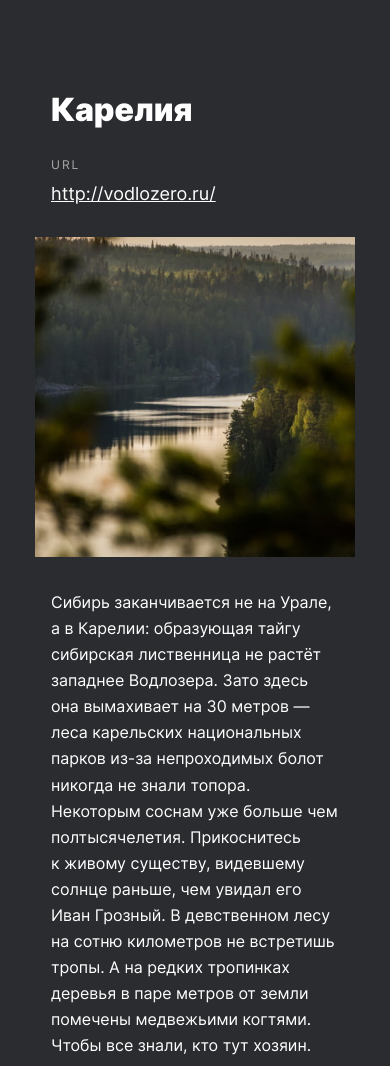
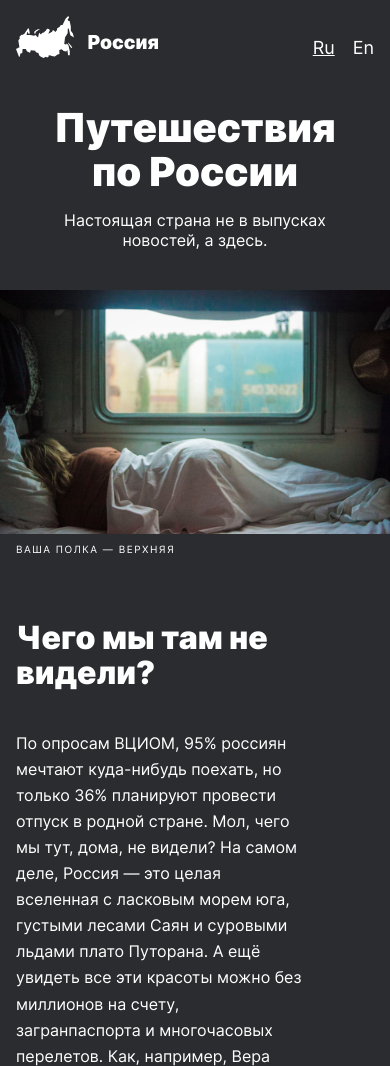
Before and after one commit to elli-nidis/russian-travel, a plain HTML site: page index.html in a window 390 px wide. Shown: the top 1066 px of the page. Drawn offline with Linux system fonts and the light colour scheme; files whose address does not match are found by name.

Commit message:
checked header, lead

```diff
--- a/blocks/header/__lang-link/header__lang-link.css
+++ b/blocks/header/__lang-link/header__lang-link.css
@@ -1,14 +1,14 @@
 .header__lang-link {
-  line-height: 28px;
+  line-height: 1.17px;
   font-size: 24px;
   font-weight: 400;
-  color: #FFFFFF;
+  color: #fff;
   text-decoration: none;
 }
 
-@media screen and (max-width: 767px) {
+@media screen and (max-width: 544px) {
   .header__lang-link {
-    line-height: 20px;
+    line-height: 1.115;
     font-size: 18px;
 	}
 }
--- a/blocks/header/__links/header__links.css
+++ b/blocks/header/__links/header__links.css
@@ -1,8 +1,7 @@
 .header__links {
   display: flex;
-  align-items: end;
   column-gap: 18px;
+  list-style-type: none;
   margin: 0;
   padding: 0;
-  list-style-type: none;
 }
--- a/blocks/header/__logo/header__logo.css
+++ b/blocks/header/__logo/header__logo.css
@@ -3,7 +3,7 @@
   height: 52px;
 }
 
-@media screen and (max-width: 767px) {
+@media screen and (max-width: 544px) {
   .header__logo {
     width: 142px;
     height: 42px;
--- a/blocks/header/header.css
+++ b/blocks/header/header.css
@@ -4,18 +4,22 @@
   box-sizing: border-box;
   display: flex;
   justify-content: space-between;
+  align-items: flex-end;
+  background-color: #2A2C2F;
   padding: 0 48px;
-  background-color: #2A2C2F;
 }
 
-@media screen and (max-width: 1023px) {
+@media screen and (max-width: 896px) {
 	.header {
-		padding: 0 24px;
+    padding-left: 24px;
+    padding-right: 24px;
 	}
 }
 
-@media screen and (max-width: 767px) {
+@media screen and (max-width: 544px) {
 	.header {
-		padding: 0 16px;
+    min-height: 42px;
+    padding-left: 16px;
+    padding-right: 16px;
 	}
 }
--- a/blocks/lead/__caption/lead__caption.css
+++ b/blocks/lead/__caption/lead__caption.css
@@ -4,7 +4,19 @@
   font-size: 10px;
   font-weight: 400;
   text-transform: uppercase;
-  letter-spacing: 1.35px;
-  color: #FFFFFF;
+  letter-spacing: 1.5px;
+  color: #fff;
   margin: 8px 0 0;
 }
+
+@media screen and (max-width: 930px) {
+  .lead__caption {
+    padding-left: 24px;
+	}
+}
+
+@media screen and (max-width: 544px) {
+  .lead__caption {
+    padding-left: 16px;
+	}
+}
--- a/blocks/lead/__image/lead__image.css
+++ b/blocks/lead/__image/lead__image.css
@@ -1,29 +1,26 @@
 .lead__image {
-  width: 984px;
-  height: 615px;
+  width: 100%;
+  /* height: 615px; */
+  height: calc((100vw - 148px * 2) / 1.6);
   background: url(../../../images/lead-map.svg) no-repeat center 14.5% / 95% 60%, url(../../../images/lead.jpg) 0 0/cover;
   margin: 64px 0 0;
 }
 
-@media screen and (max-width: 1279px) {
+@media screen and (max-width: 1152px) {
   .lead__image {
-    width: 928px;
-    height: 580px;
-    margin: 56px 0 0;
+    height: calc((100vw - 48px * 2) / 1.6);
+    margin-top: 56px;
 	}
 }
 
-@media screen and (max-width: 1023px) {
+@media screen and (max-width: 930px) {
   .lead__image {
-    width: 768px;
-    height: 480px;
+    height: calc(100vw / 1.6);
 	}
 }
 
-@media screen and (max-width: 767px) {
+@media screen and (max-width: 544px) {
   .lead__image {
-    width: 320px;
-    height: 200px;
-    margin: 40px 0 0;
+    margin-top: 40px;
 	}
 }
--- a/blocks/lead/__subtitle/lead__subtitle.css
+++ b/blocks/lead/__subtitle/lead__subtitle.css
@@ -3,17 +3,25 @@
   line-height: 1.2;
   font-size: 30px;
   font-weight: 400;
-  color: #ffffff;
+  color: #fff;
   text-align: center;
   margin: 32px 0 0;
   padding: 0;
 }
 
-@media screen and (max-width: 767px) {
+@media screen and (max-width: 740px) {
+  .lead__subtitle {
+    max-width: 480px;
+    line-height: 1.2;
+    font-size: 24px;
+	}
+}
+
+@media screen and (max-width: 544px) {
   .lead__subtitle {
     max-width: 288px;
     line-height: 1.25;
     font-size: 16px;
-    margin: 16px 0 0;
+    margin-top: 16px;
 	}
 }
--- a/blocks/lead/__title/lead__title.css
+++ b/blocks/lead/__title/lead__title.css
@@ -3,13 +3,21 @@
   line-height: 1.042;
   font-size: 96px;
   font-weight: 900;
-  color: #FFFFFF;
+  color: #fff;
   text-align: center;
   margin: 0;
   padding: 0;
 }
 
-@media screen and (max-width: 767px) {
+@media screen and (max-width: 740px) {
+  .lead__title {
+    max-width: 480px;
+    line-height: 1.1;
+    font-size: 52px;
+	}
+}
+
+@media screen and (max-width: 544px) {
   .lead__title {
     max-width: 288px;
     line-height: 1.1;
--- a/blocks/lead/lead.css
+++ b/blocks/lead/lead.css
@@ -1,4 +1,5 @@
 .lead {
+  width: 100%;
   max-width: 984px;
   display: flex;
   flex-direction: column;
@@ -6,8 +7,15 @@
   margin: 56px 0 0;
 }
 
-@media screen and (max-width: 1279px) {
+@media screen and (max-width: 1152px) {
   .lead {
-    margin: 48px 0 0;
+    max-width: 928px;
+    margin-top: 48px;
 	}
 }
+
+@media screen and (max-width: 930px) {
+  .lead {
+    max-width: none;
+	}
+}
--- a/blocks/page/page.css
+++ b/blocks/page/page.css
@@ -6,5 +6,10 @@
   padding: 28px 0 0;
   font-family: 'Inter', sans-serif;
   background-color: #2A2C2F;
-  ;
 }
+
+@media screen and (max-width: 544px) {
+  .page {
+    padding-top: 16px;
+	}
+}
--- a/index.html
+++ b/index.html
@@ -10,7 +10,7 @@
 <body>
   <div class="page">
     <!-- ***** header start ***** -->
-    <!-- <header class="header">
+    <header class="header">
       <img src="/images/__logo.svg" alt="Логотип Россия" class="header__logo">
       <ul class="header__links">
         <li>
@@ -20,22 +20,20 @@
           <a href="#" class="header__lang-link">En</a>
         </li>
       </ul>
-
-
-    </header> -->
+    </header>
     <!-- ***** header end ***** -->
 
     <!-- ***** lead start ***** -->
-    <!-- <section class="lead">
-      <h1 class="lead__title">Путешествия по России</h1>
-      <p class="lead__subtitle">Настоящая страна не в выпусках новостей, а здесь.</p>
+    <section class="lead">
+      <h1 class="lead__title">Путешествия по&nbsp;России</h1>
+      <p class="lead__subtitle">Настоящая страна не&nbsp;в&nbsp;выпусках новостей, а&nbsp;здесь.</p>
       <div class="lead__image"></div>
-      <p class="lead__caption">ваша полка — верхняя</p>
-    </section> -->
+      <p class="lead__caption">ваша полка&nbsp;&mdash; верхняя</p>
+    </section>
     <!-- ***** lead end ***** -->
 
     <!-- ***** intro start ***** -->
-    <!-- <section class="intro">
+    <section class="intro">
       <h2 class="intro__title">Чего мы там не видели?</h2>
       <p class="intro__text">
         По опросам ВЦИОМ, 95% россиян мечтают куда-нибудь поехать, но только 36% планируют провести отпуск в родной стране. Мол, чего мы тут, дома, не видели? На самом деле, Россия — это целая вселенная с ласковым морем юга, густыми лесами Саян и суровыми льдами плато Путорана. А ещё увидеть все эти красоты можно без миллионов на счету, загранпаспорта и многочасовых перелетов. Как, например, Вера Башмакова — смелая молодая мама, которая взяла в охапку троих детей, усадила их в свою «Ладу» и проехала 20 тысяч километров по родной стране. Мы выбрали и описали некоторые интересные места, достойные вашего отпуска.
@@ -55,7 +53,7 @@
           <span class="intro__list-item">241</span>
         </li>
       </ul>
-    </section> -->
+    </section>
     <!-- ***** intro end ***** -->
 
     <!-- ***** photo-grid start ***** -->
@@ -172,7 +170,7 @@
           </p>
         </div>
       </article> -->
-      <article class="place">
+      <!-- <article class="place">
         <h2 class="place__title">Карелия</h2>
         <div class="place__website">
           <p class="place__url-heading">url</p>
@@ -185,20 +183,20 @@
           </p>
         </div>
       </article>
-    </section>
+    </section> -->
     <!-- ***** places end ***** -->
 
     <!-- ***** cover start ***** -->
-    <section class="cover">
+    <!-- <section class="cover">
       <h2 class="cover__title">До&nbsp;Байкала &laquo;на&nbsp;собаках&raquo;</h2>
       <p class="cover__subtitle">
         По&nbsp;мотивам учебной темы о&nbsp;Транссибе&nbsp;&mdash; путешествие от&nbsp;столицы до&nbsp;Байкала на&nbsp;электричках.
       </p>
-    </section>
+    </section> -->
     <!-- ***** cover end ***** -->
 
     <!-- ***** footer start ***** -->
-    <footer class="footer">
+    <!-- <footer class="footer">
       <ul class="footer__links">
         <li>
           <a href="https://yandex.ru/maps" class="footer__link">Карты</a>
@@ -219,7 +217,7 @@
       <p class="footer__copyright">
         &copy;2020. Екатерина Балабанидис
       </p>
-    </footer>
+    </footer> -->
     <!-- ***** footer end ***** -->
   </div>
 
```
